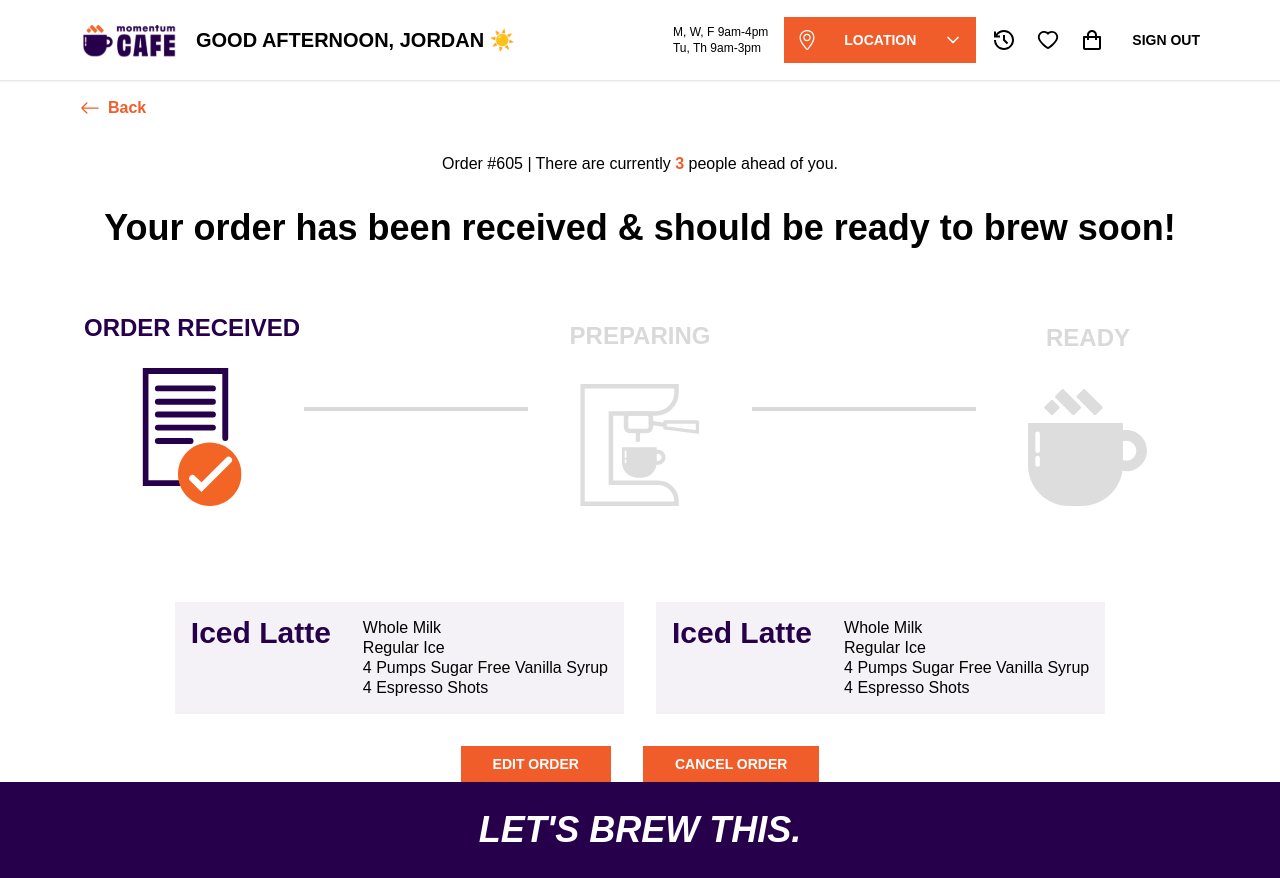
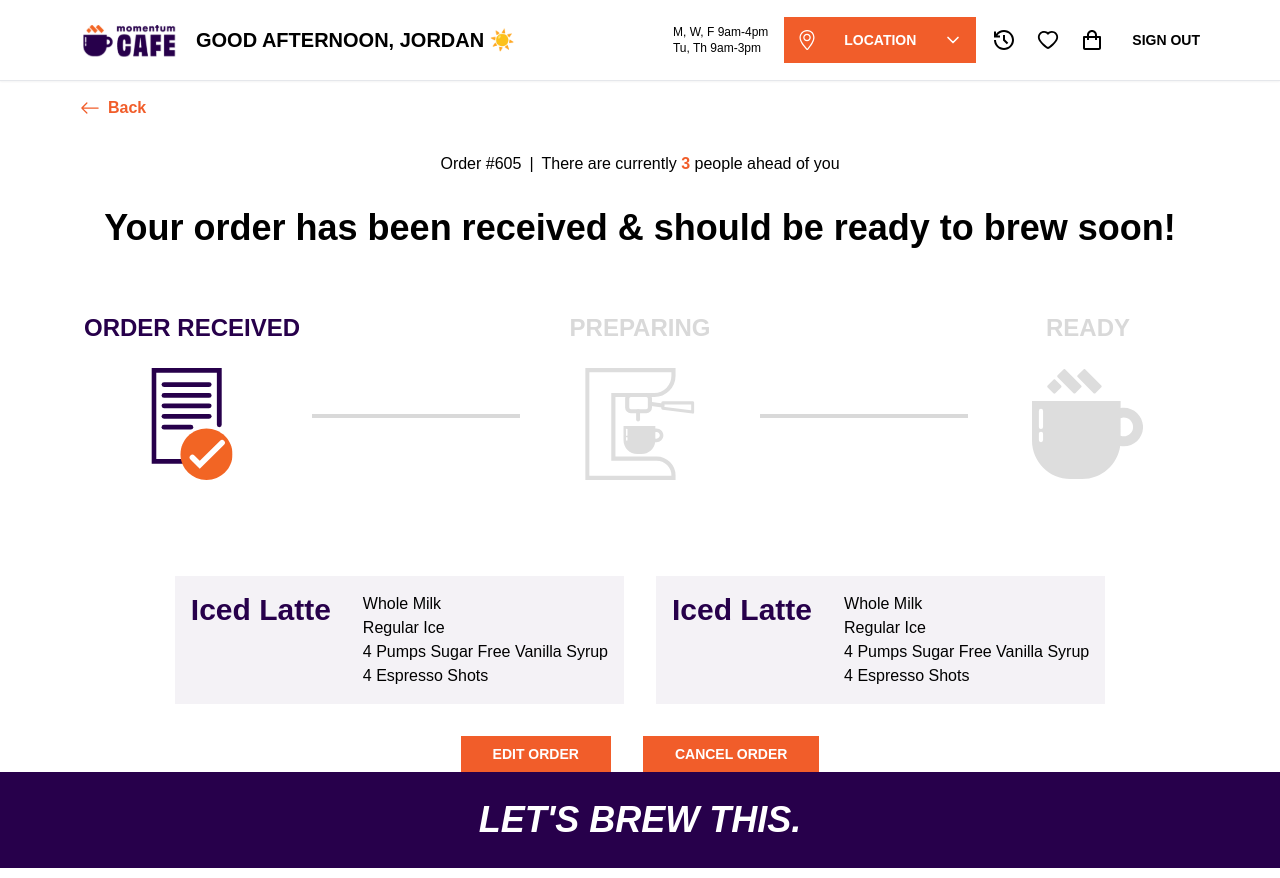
Before and after one commit to interactivejo/momentum-coffee-app, a Next.js app in the folder coffee-app/: page /order in a window 1280 px wide. Built offline with nearby package versions, Linux system fonts and the light colour scheme; a web font is replaced by a local one.

Commit message:
finished component functionality for the order review page

```diff
--- a/coffee-app/app/components/sections/OrderReview.tsx
+++ b/coffee-app/app/components/sections/OrderReview.tsx
@@ -1,78 +1,56 @@
-'use client'
-import React from 'react'
-import LineCount from '../ui/LineCount'
-import Image from 'next/image'
-import OrderReviewCard from '../ui/OrderReviewCard'
-import ButtonPrimary from '../ui/ButtonPrimary'
+"use client";
+import React from "react";
+import LineCount from "../ui/LineCount";
+import Image from "next/image";
+import OrderReviewCard from "../ui/OrderReviewCard";
+import ButtonPrimary from "../ui/ButtonPrimary";
+import OrderStep from "../ui/OrderStep";
 
-const status = 'Order Received'
+let status = "Order Received";
 
 const OrderReview = (props: any) => {
   return (
-    <div className='flex flex-col items-center gap-8'>
-
-        <div className='flex flex-row justify-center w-full font-Futura'>
-            <p className='mr-1'>Order #{props.orderNumber} | </p>
-            <LineCount lineOrder={props.lineOrder}/>
+    <div className="flex flex-col items-center gap-4 lg:gap-8">
+      <div className="flex flex-col items-center justify-center w-full lg:flex-row font-Futura">
+        <p className="flex mb-2 lg:flex-row lg:mb-0">
+          Order #{props.orderNumber}
+          <span className={`"
+            ${status === 'Ready' && 'hidden lg:hidden'}
+            ${status === 'Preparing' && 'hidden lg:flex px-2'}
+            ${status === 'Order Received' && 'hidden lg:flex px-2'}
+          "`}>|</span>
+        </p>
+        <div className={`${status === 'Ready' && 'hidden'}`}>
+            <LineCount lineOrder={props.lineOrder} status={status}/>
         </div>
 
-        <h2 className='text-4xl font-semibold text-center font-ObviouslyNarrow'>Your order has been received & should be ready to brew soon!</h2>
+      </div>
 
-        <div className='grid w-full grid-cols-5 py-8'>
+      <h2 className="text-2xl font-semibold leading-8 text-center lg:text-4xl font-ObviouslyNarrow">
+        {status === 'Order Received' && 'Your order has been received & should be ready to brew soon!'}
+        {status === 'Preparing' && 'Your drink is brewing!'}
+        {status === 'Ready' && 'Your drinks are ready!'}
+      </h2>
 
-            <div className='flex flex-col items-center justify-center gap-6'>
-                <h3 className='m-auto text-2xl font-semibold text-center font-ObviouslyNarrow text-[#27004B] uppercase'>Order Received</h3>
-                <Image
-                    src='/images/order-received.svg'
-                    alt='Order Received'
-                    width={100}
-                    height={100}
-                />
-            </div>
+      <OrderStep label="Order Received" status={status} />
 
-            <div className='flex flex-col justify-center h-full'>
-                <div className='w-full h-[4px] bg-[#D9D9D9]'></div>
-            </div>
+      <div className="grid grid-cols-1 gap-8 lg:pt-8 lg:grid-cols-2">
+        <OrderReviewCard />
+        <OrderReviewCard />
+      </div>
 
-
-            <div className='flex flex-col items-center justify-center gap-6'>
-                <h3 className='m-auto text-2xl font-semibold text-center font-ObviouslyNarrow text-[#D9D9D9] uppercase'>Preparing</h3>
-                <Image
-                    src='/images/preparing-grey.svg'
-                    alt='Order Received'
-                    width={120}
-                    height={120}
-                />
-            </div>
-
-            <div className='flex flex-col justify-center h-full'>
-                <div className='w-full h-[4px] bg-[#D9D9D9]'></div>
-            </div>
-
-            <div className='flex flex-col items-center justify-center gap-6'>
-                <h3 className='m-auto text-2xl font-semibold text-center font-ObviouslyNarrow text-[#D9D9D9] uppercase'>Ready</h3>
-                <Image
-                    src='/images/ready-grey.svg'
-                    alt='Order Received'
-                    width={120}
-                    height={120}
-                />
-            </div>
-
+      <div className="flex flex-row gap-8">
+        <div className={`${status === 'Preparing' || status === 'Ready' && 'hidden'}`}>
+            <ButtonPrimary cta="Edit Order" />
         </div>
 
-        <div className='grid grid-cols-2 gap-8 pt-8'>
-            <OrderReviewCard />
-            <OrderReviewCard />
+        <div className={`${status === 'Ready' && 'hidden'}`}>
+           <ButtonPrimary cta="Cancel Order" />
         </div>
 
-        <div className='flex flex-row gap-8'>
-            <ButtonPrimary cta='Edit Order' />
-            <ButtonPrimary cta='Cancel Order' />
-        </div>
+      </div>
+    </div>
+  );
+};
 
-    </div>
-  )
-}
-
-export default OrderReview
+export default OrderReview;
--- a/coffee-app/app/components/ui/ButtonPrimary.tsx
+++ b/coffee-app/app/components/ui/ButtonPrimary.tsx
@@ -12,12 +12,14 @@ const ButtonPrimary = (props: any) => {
       uppercase
       font-semibold
       py-2
-      px-8
+      lg:px-8
+      px-6
       text-sm
       cursor-pointer
       hover:shadow-md
       hover:scale-105
       transition
+      text-center
       `}
       onClick={() => props.setIsDrawerOpen(false)}
       >
--- a/coffee-app/app/components/ui/LineCount.tsx
+++ b/coffee-app/app/components/ui/LineCount.tsx
@@ -1,9 +1,22 @@
-import React from 'react'
+import React from "react";
 
 const LineCount = (props: any) => {
   return (
-    <p>There are currently <span className='font-semibold text-[#F15D2A]'>{props.lineOrder}</span> people ahead of you.</p>
-  )
-}
+    <p>
+      {props.status === 'Preparing' ? 'You are' : 'There are currently'}
 
-export default LineCount
+      {" "}
+
+      <span className="font-semibold text-[#F15D2A]">
+        {props.status === 'Preparing' ? 'next' : props.lineOrder}
+      </span>
+
+      {" "}
+
+        {props.status === 'Preparing' ? 'in line' : ' people ahead of you'}
+
+    </p>
+  );
+};
+
+export default LineCount;
--- a/coffee-app/app/components/ui/OrderReviewCard.tsx
+++ b/coffee-app/app/components/ui/OrderReviewCard.tsx
@@ -2,13 +2,13 @@ import React from 'react'
 
 const OrderReviewCard = () => {
   return (
-    <div className='bg-[#F4F2F6] p-4 flex flex-row gap-8'>
+    <div className='bg-[#F4F2F6] p-4 flex flex-row gap-4 lg:gap-8'>
         <div>
-            <h2 className='text-[#27004B] font-ObviouslyNarrow text-3xl font-semibold leading-[100%]'>Iced Latte</h2>
+            <h2 className='text-[#27004B] font-ObviouslyNarrow text-xl lg:text-3xl font-semibold leading-[100%]'>Iced Latte</h2>
         </div>
 
         <div>
-            <ul className='leading-5 font-Futura'>
+            <ul className='text-sm leading-5 font-Futura lg:text-base'>
                 <li>Whole Milk</li>
                 <li>Regular Ice</li>
                 <li>4 Pumps Sugar Free Vanilla Syrup</li>
--- /dev/null
+++ b/coffee-app/app/components/ui/OrderStep.tsx
@@ -0,0 +1,101 @@
+"use client";
+import React from "react";
+import Image from "next/image";
+
+const OrderStep = (props: any) => {
+
+  return (
+    <div className="grid w-full grid-cols-5 py-8">
+      <div className="flex flex-col items-center justify-center gap-2">
+        <h3 className="m-auto text-base leading-[110%] lg:text-2xl font-semibold text-center font-ObviouslyNarrow uppercase mb-4 text-[#27004B]">
+          {props.label}
+        </h3>
+
+        <div className="w-16 h-16 lg:w-28 lg:h-28">
+          <div className="relative flex flex-col justify-start w-full h-full align-middle xl:justify-center">
+            <Image
+              src="/images/order-received.svg"
+              alt="Order Received"
+              fill={true}
+              style={{
+                objectFit: "contain",
+              }}
+            />
+          </div>
+        </div>
+      </div>
+
+      <div className="flex flex-col justify-center h-full px-2 pt-10">
+        <div
+          className={`"w-full h-[2px] lg:h-[4px]
+        ${
+          props.status === "Preparing" || props.status === "Ready"
+            ? "bg-[#27004B]"
+            : "bg-[#D9D9D9]"
+        }
+        "`}
+        ></div>
+      </div>
+
+      <div className="flex flex-col items-center justify-center gap-2">
+        <h3
+          className={`"m-auto text-base leading-[110%] lg:text-2xl font-semibold text-center font-ObviouslyNarrow uppercase mb-4
+        ${
+          props.status === "Preparing" || props.status === "Ready"
+            ? "text-[#27004B]"
+            : "text-[#D9D9D9]"
+        }
+    "`}
+        >
+          Preparing
+        </h3>
+
+        <div className="w-16 h-16 lg:w-28 lg:h-28">
+          <div className="relative flex flex-col justify-start w-full h-full align-middle xl:justify-center">
+            <Image
+              src={props.status === 'Order Received' ? '/images/preparing-grey.svg' : '/images/preparing.svg'}
+              alt="Preparing"
+              fill={true}
+              style={{
+                objectFit: "contain",
+              }}
+            />
+          </div>
+        </div>
+      </div>
+
+      <div className="flex flex-col justify-center h-full px-2 pt-10">
+        <div
+          className={`"w-full h-[2px] lg:h-[4px]
+        ${props.status === "Ready" ? "bg-[#27004B]" : "bg-[#D9D9D9]"}
+        "`}
+        ></div>
+      </div>
+
+      <div className="flex flex-col items-center justify-center gap-2">
+        <h3
+          className={`"m-auto text-base leading-[110%] lg:text-2xl font-semibold text-center font-ObviouslyNarrow uppercase mb-4
+        ${props.status === "Ready" ? "text-[#27004B]" : "text-[#D9D9D9]"}
+    "`}
+        >
+          Ready
+        </h3>
+
+        <div className="w-16 h-16 lg:w-28 lg:h-28">
+          <div className="relative flex flex-col justify-start w-full h-full align-middle xl:justify-center">
+            <Image
+              src={props.status === 'Order Received' || props.status === 'Preparing' ? '/images/ready-grey.svg' : '/images/ready.svg'}
+              alt="Ready"
+              fill={true}
+              style={{
+                objectFit: "contain",
+              }}
+            />
+          </div>
+        </div>
+      </div>
+    </div>
+  );
+};
+
+export default OrderStep;
```
Also changed, not shown: coffee-app/public/images/preparing.svg (added), coffee-app/public/images/ready.svg (added).
